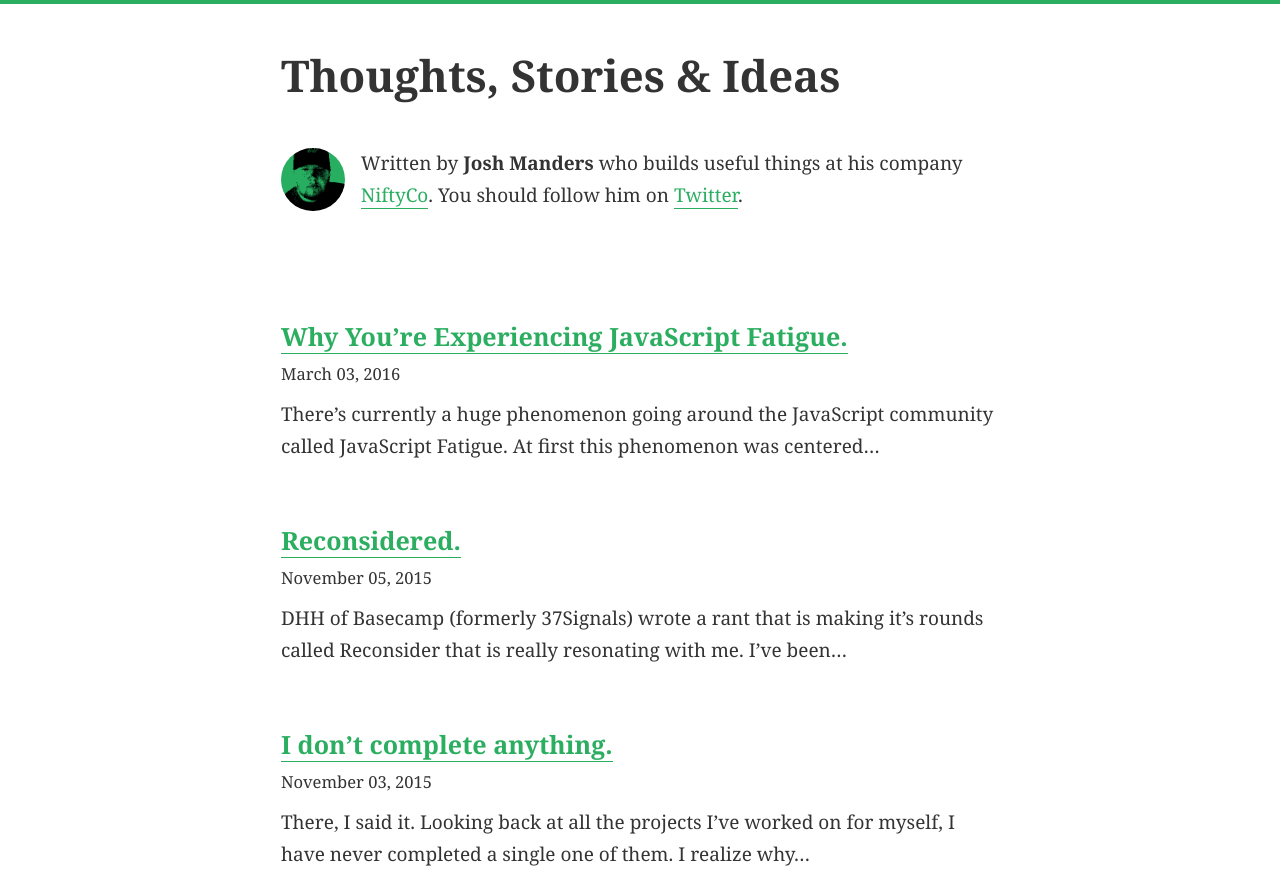
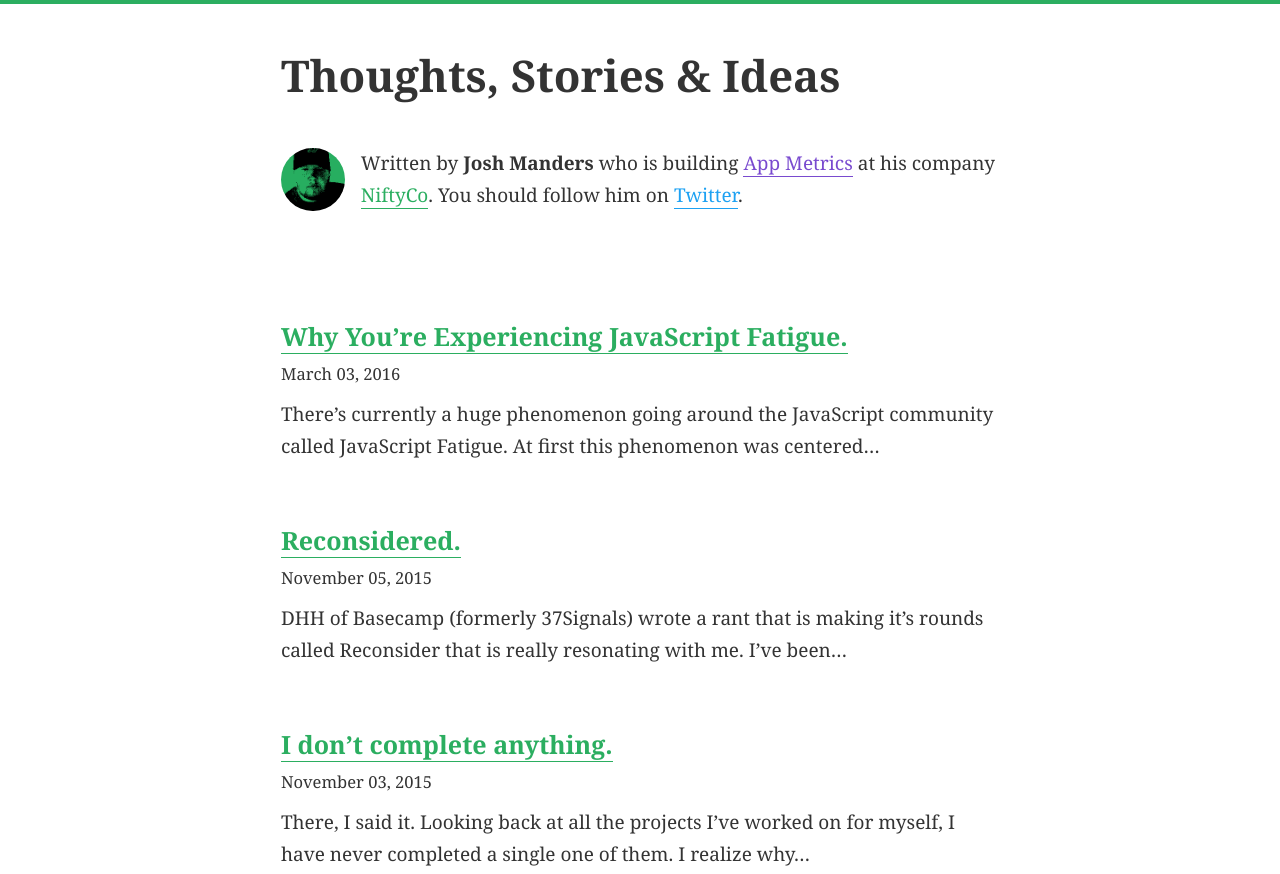
Before and after one commit to joshmanders/.com, a Gatsby site: page / in a window 1280 px wide. Shown: the top 874 px of the page. Built offline with nearby package versions, Linux system fonts and the light colour scheme; Gatsby itself is replaced by a stand-in of ours; some packages are replaced by stand-ins of ours.

Commit message:
update bio

```diff
--- a/src/components/Bio.js
+++ b/src/components/Bio.js
@@ -19,8 +19,23 @@ const Bio = ({author}) => (
   <Wrapper>
     <Avatar src="/images/avatar.png" alt={author.name} />
     <p>
-      Written by <strong>{author.name}</strong> who builds useful things at his company{' '}
-      <a href="https://aniftyco.com">NiftyCo</a>. You should follow him on <a href={author.url}>Twitter</a>.
+      Written by <strong>{author.name}</strong> who is building{' '}
+      <a
+        href="https://appmetrics.co"
+        title="App Metrics - Application Performance Monitoring"
+        style={{color: 'rgb(121, 74, 207)'}}
+      >
+        App Metrics
+      </a>{' '}
+      at his company{' '}
+      <a href="https://aniftyco.com" title="NiftyCo">
+        NiftyCo
+      </a>
+      . You should follow him on{' '}
+      <a href={author.url} title="Twitter" style={{color: '#1da1f2'}}>
+        Twitter
+      </a>
+      .
     </p>
   </Wrapper>
 );
```
